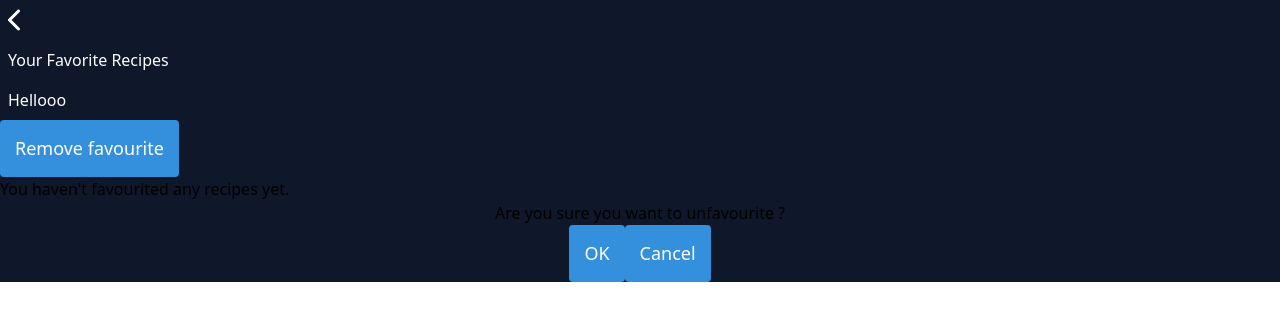
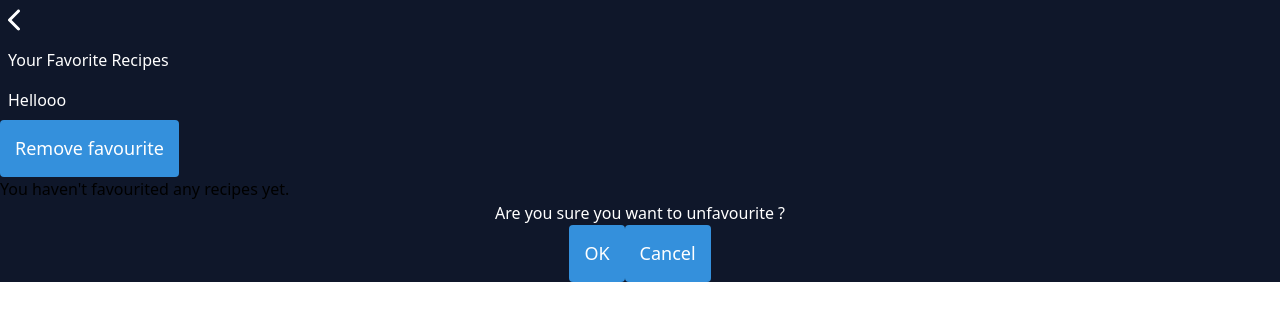
Before and after one commit to CodeSpace-Academy/ASE_2023_GROUP_C, a Next.js app: page /favourite-recipes in a window 1280 px wide. Shown: the top 320 px of the page. Built offline with nearby package versions, Linux system fonts and the light colour scheme.

Commit message:
changed text color

```diff
--- a/components/custom-prompt/prompt.js
+++ b/components/custom-prompt/prompt.js
@@ -12,7 +12,7 @@ const CustomPrompt = ({ isOpen, onClose, onConfirm }) => {
   return (
     <div className={`custom-prompt ${isOpen ? 'open' : ''}`}>
       <div className="modal-content text-center">
-        <p> Are you sure you want to unfavourite ?</p>
+        <p className='text-white'> Are you sure you want to unfavourite ?</p>
         <button onClick={handleConfirm}>OK</button>
         <button onClick={onClose}>Cancel</button>
       </div>
```
